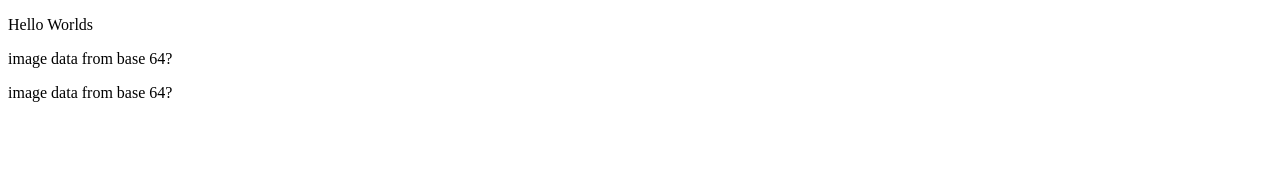
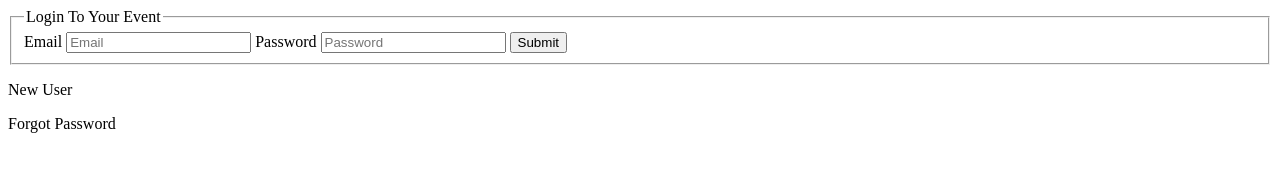
Before and after one commit to RyanMeeks/photo-booth-module-capstone, a website: page public/index.html in a window 1280 px wide. Drawn offline with nearby package versions, Linux system fonts and the light colour scheme.

Commit message:
add login form html

```diff
--- a/public/app.js
+++ b/public/app.js
@@ -17,7 +17,7 @@ PHOTO_BOOTH_TEMPLATE_DATA = {
     }]
 }
 
-
+//----->START callback for photobooth data
 function getTemplateData(callbackFn) {
 
 	setTimeout(function(){callbackFn(PHOTO_BOOTH_TEMPLATE_DATA)}, 1);
@@ -39,8 +39,31 @@ function displayTemplateSelections(data) {
 function getAndDisplayTemplateInfo() {
 	getTemplateData(displayTemplateSelections);
 }
+//--->END Callback for Photo Booth Data
 
 //Page Load
-$(function() {
-	getAndDisplayTemplateInfo();
-})
+//$(getAndDisplayTemplateInfo)
+$(userLogin)
+
+function userLogin() {
+    $('.js-container').html(
+            `<form accept-charset="UTF-8" action="action_page.php" autocomplete="off" method="GET" target="_blank">
+            <fieldset>
+            <legend>Login To Your Event</legend>
+            <label for="email">Email</label>
+            <input email="email" type="text" placeholder="Email"/>
+            <label for="password">Password</label>
+            <input name="password" type="text" placeholder="Password"/>
+            <button type="submit" value="Submit">Submit</button>
+            </fieldset>
+            <div class="login-footer">
+                <div class="js-signUp">
+                    <p>New User</p>
+                </div>
+                <div class="forgotPassword">
+                    <p>Forgot Password</p>
+                </div>
+            </div>
+        </form>`
+        )
+}
--- a/public/index.html
+++ b/public/index.html
@@ -1,16 +1,20 @@
 <!DOCTYPE html>
-<html>
+<html lang="en">
 <head>
-    <title>Login to your client portal</title>
+    <meta charset="utf-8">
+    <meta name="description" content="Login To Your Event Flow Portal">
+    <meta name="viewport" content="width=device-width">
+    <title>Login To Your Event Flow Portal</title>
     <meta http-equiv="Content-Type" content="text/html; charset=UTF-8">
     <script src="https://code.jquery.com/jquery-3.3.1.js" integrity="sha256-2Kok7MbOyxpgUVvAk/HJ2jigOSYS2auK4Pfzbm7uH60=" crossorigin="anonymous"></script>
     <link rel="stylesheet" href="main.css" type="text/css">
 </head>
 <body>
     <main role='main' arria-live='assertive'>
-    <p>Hello Worlds</p>
+        <div class="js-container">
+
+        </div>
     <script src="app.js" type="application/javascript"></script>
     </main>
 </body>
-
 </html>
```
